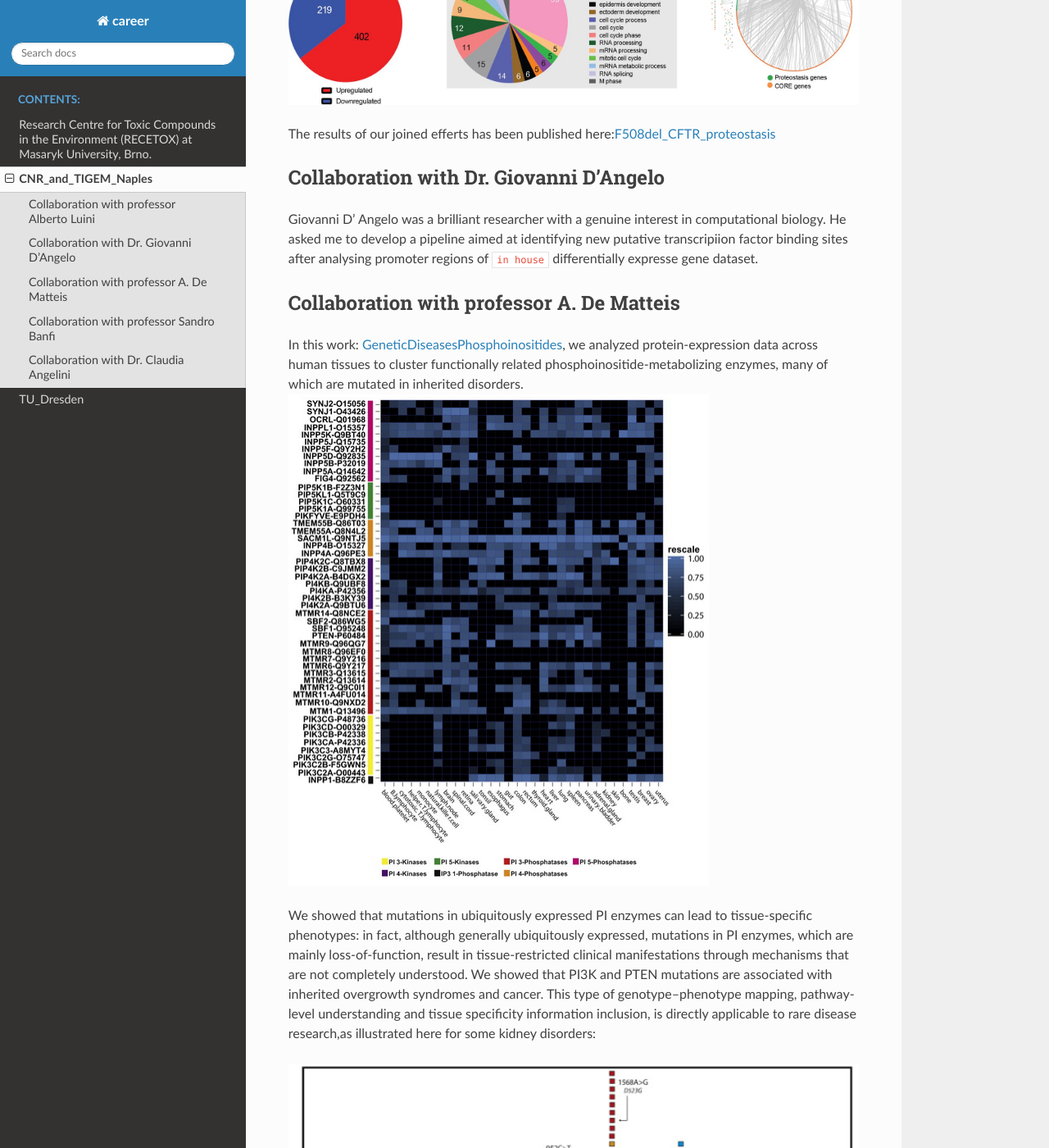
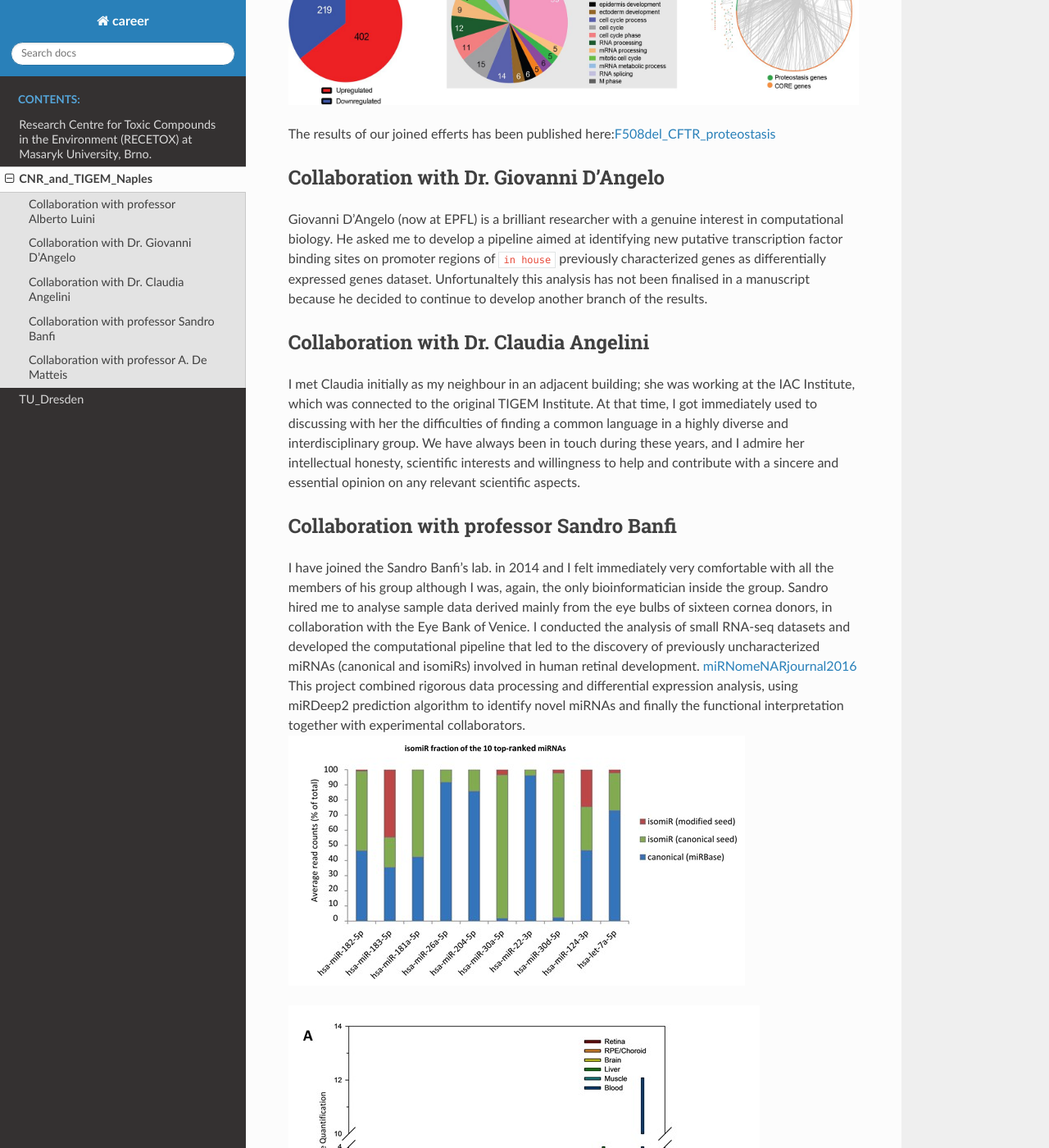
Before and after one commit to persicomaria/career_test, a Sphinx documentation site: the page built from doc/CNR_Naples.md, in a window 1280 px wide and 1400 px high, scrolled down 2235 px. Shown: the whole window at 82% size. Built offline with Sphinx 7.4.7 and the Read the Docs theme 3.1.0, drawn with Linux system fonts in a browser that asks for light colours; pages that are not in the unit, such as notebooks, are missing from menus; some of the changed text lies outside the part shown.

Commit message:
rearrangements

```diff
--- a/doc/CNR_Naples.md
+++ b/doc/CNR_Naples.md
@@ -16,22 +16,16 @@
 The results of our joined efferts has been published here:[F508del_CFTR_proteostasis](https://elifesciences.org/articles/10365)
 
 ## Collaboration with Dr. Giovanni D'Angelo
-Giovanni D' Angelo was a brilliant researcher with a genuine interest in computational biology. He asked me to develop a pipeline aimed at identifying new putative transcripiion factor binding sites after analysing promoter regions of `in house` differentially expresse gene dataset.
 
-## Collaboration with professor A. De Matteis
+Giovanni D'Angelo (now at EPFL) is a brilliant researcher with a genuine interest in computational biology. He asked me to develop a pipeline aimed at identifying new putative transcription factor binding sites on promoter regions of `in house` previously characterized genes as differentially expressed genes dataset. Unfortunaltely this analysis has not been finalised in a manuscript because he decided to continue to develop another branch of the results.
 
-In this work: [GeneticDiseasesPhosphoinositides](https://www.sciencedirect.com/science/article/pii/S1388198114002534), we analyzed protein-expression data across human tissues to cluster functionally related phosphoinositide-metabolizing enzymes, many of which are mutated in inherited disorders.
-![PIenzymesTissueSpec](PIenzymesTissueSpec.png)
-
- We showed that mutations in ubiquitously expressed PI enzymes can lead to tissue-specific phenotypes: in fact, although generally ubiquitously expressed, mutations in PI enzymes, which are mainly loss-of-function, result in tissue-restricted clinical manifestations through mechanisms that are not completely understood. We showed that PI3K and PTEN mutations are associated with inherited overgrowth syndromes and cancer. This type of genotype–phenotype mapping, pathway-level understanding and tissue specificity information inclusion, is directly applicable to rare disease research,as illustrated here for some kidney disorders:
-
-
-
-![OCRL](kidneyDisordersOCRL.png)
+## Collaboration with Dr. Claudia Angelini
+I met Claudia initially as my neighbour in an adjacent building; she was working at the IAC Institute, which was connected to the original TIGEM Institute. At that time, I got immediately used to discussing with her the difficulties of finding a common language in a highly diverse and interdisciplinary group. We have always been in touch during these years, and I admire her intellectual honesty, scientific interests and willingness to help and contribute with a sincere and essential opinion on any relevant scientific aspects.
 
 ## Collaboration with professor Sandro Banfi
 
-I have joined the Sandro Banfi's lab. in 2014 and I felt immediately very comfortable with all the members of his group and ready to tackle again the `interdisciplinarity challenge` (I was, again, the only bioinformatician inside the group). Sandro hired me to analyse sample data derived mainly from the eye bulbs of sixteen cornea donors, in collaboration with the Eye Bank of Venice.
+I have joined the Sandro Banfi's lab. in 2014 and I felt immediately very comfortable with all the members of his group although I was, again, the only bioinformatician inside the group.
+Sandro hired me to analyse sample data derived mainly from the eye bulbs of sixteen cornea donors, in collaboration with the Eye Bank of Venice.
 I conducted the analysis of small RNA-seq datasets and developed the computational pipeline that led to the discovery of previously uncharacterized miRNAs (canonical and isomiRs) involved in human retinal development.
 [miRNomeNARjournal2016](https://academic.oup.com/nar/article-abstract/44/4/1525/1854878)
 This project combined rigorous data processing and differential expression analysis, using miRDeep2 prediction algorithm to identify novel miRNAs and finally the functional interpretation together with experimental collaborators.
@@ -46,5 +40,12 @@
 [miRNome2016](https://iovs.arvojournals.org/article.aspx?articleid=2560787).
 
 
-## Collaboration with Dr. Claudia Angelini
-I met Claudia initially as neighboor, working at IAC Institute that was adiacent to original TIGEM Institute. We have been always in touch during these years and I admire her intellectual honesty, scientific interests and wilness to contribute always with a sincere and important opinion on any relevant scientific aspects.
+## Collaboration with professor A. De Matteis
+
+In this work: [GeneticDiseasesPhosphoinositides](https://www.sciencedirect.com/science/article/pii/S1388198114002534), we analyzed protein-expression data across human tissues to cluster functionally related phosphoinositide-metabolizing enzymes, many of which are mutated in inherited disorders.
+![PIenzymesTissueSpec](PIenzymesTissueSpec.png)
+
+ We showed that mutations in ubiquitously expressed PI enzymes can result in tissue-specific phenotypes. Although generally ubiquitously expressed, mutations in PI enzymes, which are predominantly loss-of-function, result in tissue-restricted clinical manifestations through mechanisms that are not yet fully understood. We demonstrated that mutations in PI3K and PTEN are associated with both inherited overgrowth syndromes and cancer. This type of genotype–phenotype mapping, pathway-level understanding and tissue specificity information inclusion is directly applicable to rare disease research, as illustrated here for some kidney disorders:
+
+
+![OCRL](kidneyDisordersOCRL.png)
```
Also changed, not shown: doc/ControlSystemsPaper.png (deleted).
